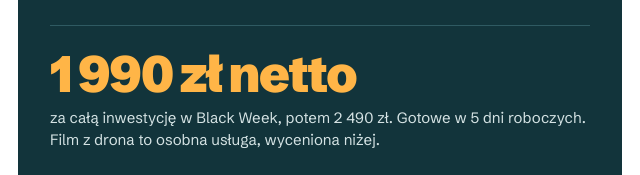
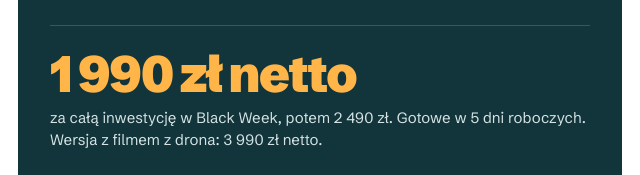
Before and after one commit to michalkusnierz/pukpukpuk, a plain HTML site: page index.html in a window 1280 px wide. Shown: the part 1548-1723 px from the top of the page, 634-1274 px from the left. Drawn offline with nearby package versions, Linux system fonts and the light colour scheme; a web font is replaced by a local one.

Commit message:
Cena wersji z dronem 3990 zł
Co-Authored-By: Claude Opus 5.5 <noreply@anthropic.com>
Claude-Session: https://claude.ai/code/session_014ajQhdCkiooE5t1gRzM9xY

```diff
--- a/index.html
+++ b/index.html
@@ -144,7 +144,7 @@ button:focus-visible,a:focus-visible,input:focus-visible{outline:3px solid #1025
 </ul>
 <div style="margin-top: 28px; padding-top: 22px; border-top: 1px solid #2F5A62">
 <div style="font-weight: 900; font-size: clamp(36px, 4vw, 52px); line-height: 1; letter-spacing: -.04em; color: #FFB547">1 990 zł netto</div>
-<p style="margin: 8px 0 0; font-size: 15px; line-height: 1.45; color: #D5E3E4">za całą inwestycję w Black Week, potem 2 490 zł. Gotowe w 5 dni roboczych. Film z drona to osobna usługa, wyceniona niżej.</p>
+<p style="margin: 8px 0 0; font-size: 15px; line-height: 1.45; color: #D5E3E4">za całą inwestycję w Black Week, potem 2 490 zł. Gotowe w 5 dni roboczych. Wersja z filmem z drona: 3 990 zł netto.</p>
 </div>
 <div style="margin-top: auto; padding-top: 28px">
 <a href="#kontakt" style="display: inline-flex; align-items: center; min-height: 56px; padding: 0 30px; background: #FFB547; color: #10252A; font-weight: 800; font-size: 17px; text-decoration: none">Zarezerwuj swoją stronę</a>
@@ -403,7 +403,7 @@ button:focus-visible,a:focus-visible,input:focus-visible{outline:3px solid #1025
 <div style="padding: 16px 0 6px; font-weight: 800; font-size: 30px; line-height: 1; text-transform: uppercase">Cena</div>
 <div class="fz-price" style="padding: 10px 4px 2px; border-bottom: 2px solid #10252A; font-weight: 800; font-size: clamp(40px, 5vw, 64px); line-height: 1; color: #12343B">1 990 ZŁ NETTO</div>
 <div style="padding: 16px 0 6px; font-weight: 800; font-size: 30px; line-height: 1; text-transform: uppercase">Z dronem</div>
-<div style="padding: 16px 4px 6px; border-bottom: 2px solid #10252A; font-weight: 700; font-size: 26px; line-height: 1.15"><span style="font-size: 40px; color: #12343B">OD 9 000 ZŁ NETTO</span><br>NAGRANIE NA BUDOWIE, FILM 60-90 S, KLIPY PIONOWE DO REKLAM</div>
+<div style="padding: 16px 4px 6px; border-bottom: 2px solid #10252A; font-weight: 700; font-size: 26px; line-height: 1.15"><span style="font-size: 40px; color: #12343B">3 990 ZŁ NETTO</span><br>STRONA Z FILMEM Z DRONA NAGRANYM NAD TWOJĄ INWESTYCJĄ (MAZOWIECKIE)</div>
 <div style="padding: 16px 0 6px; font-weight: 800; font-size: 30px; line-height: 1; text-transform: uppercase">Poza zakresem</div>
 <div style="padding: 16px 4px 6px; border-bottom: 2px solid #10252A; font-weight: 700; font-size: 26px; line-height: 1.15">PLIK DO DANE.GOV.PL, WYBIERARKA NA BRYLE, CRM. WYCENA OSOBNO</div>
 <div style="padding: 16px 0 6px; font-weight: 800; font-size: 30px; line-height: 1; text-transform: uppercase">Gwarancja</div>
```
